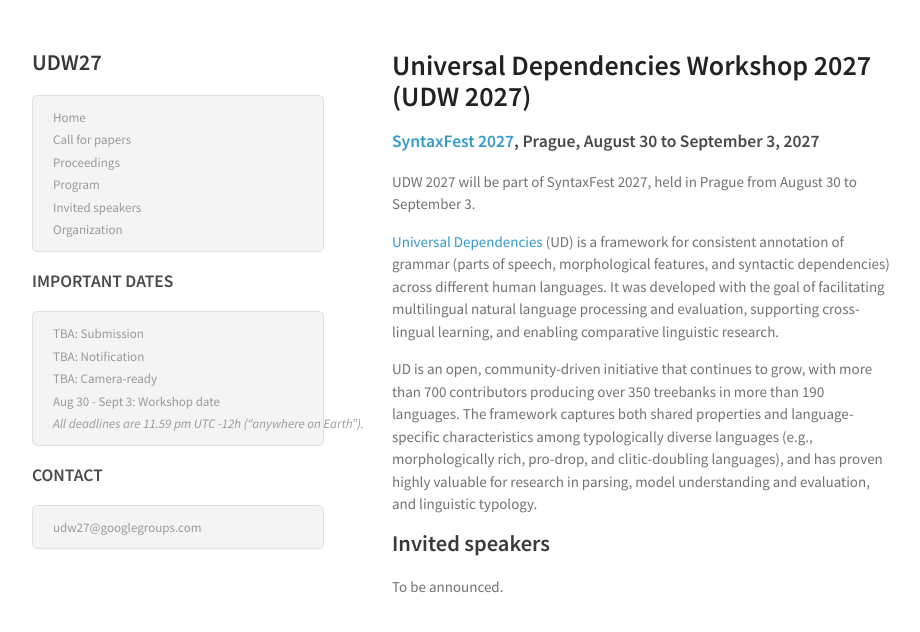
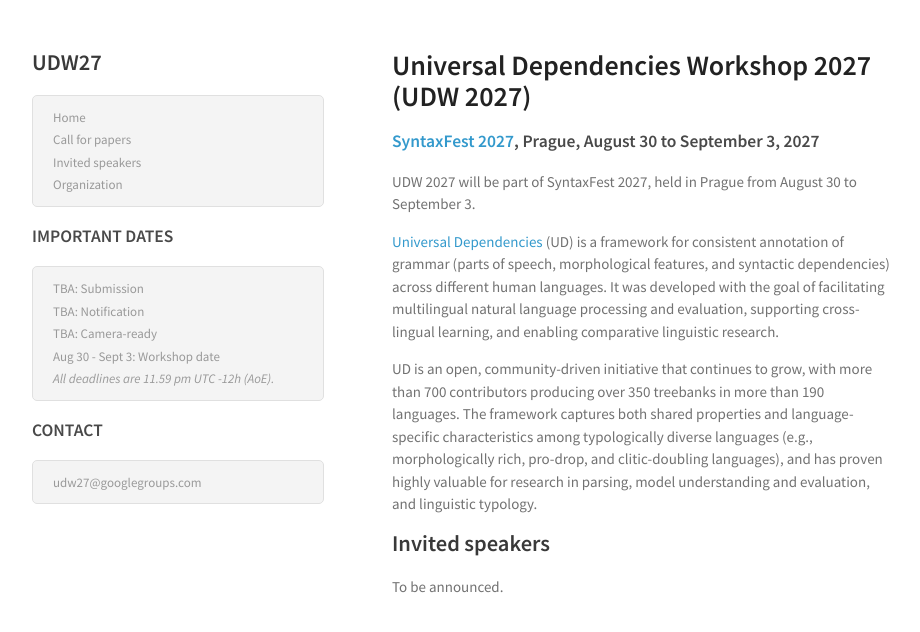
Before and after one commit to UniversalDependencies/udw27, a Jekyll site: the page built from index.md, in a window 1280 px wide. Shown: the top 632 px of the page, without its empty margins (178-1098 px from the left). Built offline with Jekyll 4.4.1, drawn with Linux system fonts in a browser that asks for light colours.

Commit message:
Update header.html

```diff
--- a/_includes/header.html
+++ b/_includes/header.html
@@ -3,8 +3,8 @@
 <ul>
     <li><a class="page-link" href="/udw27/">Home</a></li>
     <li><span>Call for papers</span></li>
-    <li><span>Proceedings</span></li>
-    <li><span>Program</span></li>
+    <!--<li><span>Proceedings</span></li>-->
+    <!--<li><span>Program</span></li>-->
     <li><span>Invited speakers</span></li>
     <li><a class="page-link" href="/udw27/organization.html">Organization</a></li>
 </ul>
@@ -15,7 +15,7 @@
     <li><span>TBA: Notification</span></li>
     <li><span>TBA: Camera-ready</span></li>
     <li><span>Aug 30 - Sept 3: Workshop date</span></li>
-    <li><span><i>All deadlines are 11.59 pm UTC -12h (“anywhere on Earth”).</i></span></li>
+    <li><span><i>All deadlines are 11.59 pm UTC -12h (AoE).</i></span></li>
 </ul>
 
 <h3>CONTACT</h3>
```
